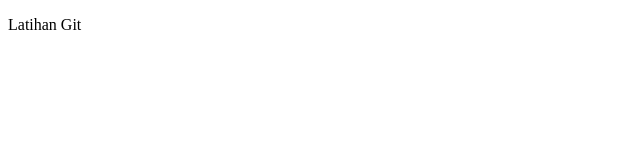
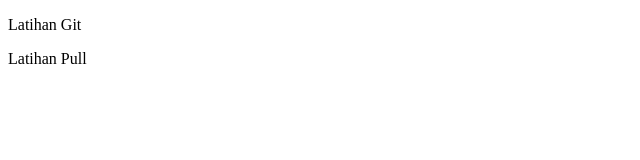
Before and after one commit to siddiqlatif/pesilat_siddiq, a plain HTML site: page latihangit.html in a window 1280 px wide. Shown: the full height of the page, 0-640 px from the left. Drawn offline with Linux system fonts and the light colour scheme.

Commit message:
Menambah text pada body
Menambah text pada body dari web github

```diff
--- a/latihangit.html
+++ b/latihangit.html
@@ -8,5 +8,6 @@
 </head>
 <body>
     <p>Latihan Git</p>
+    <p>Latihan Pull</p>
 </body>
 </html>
```
